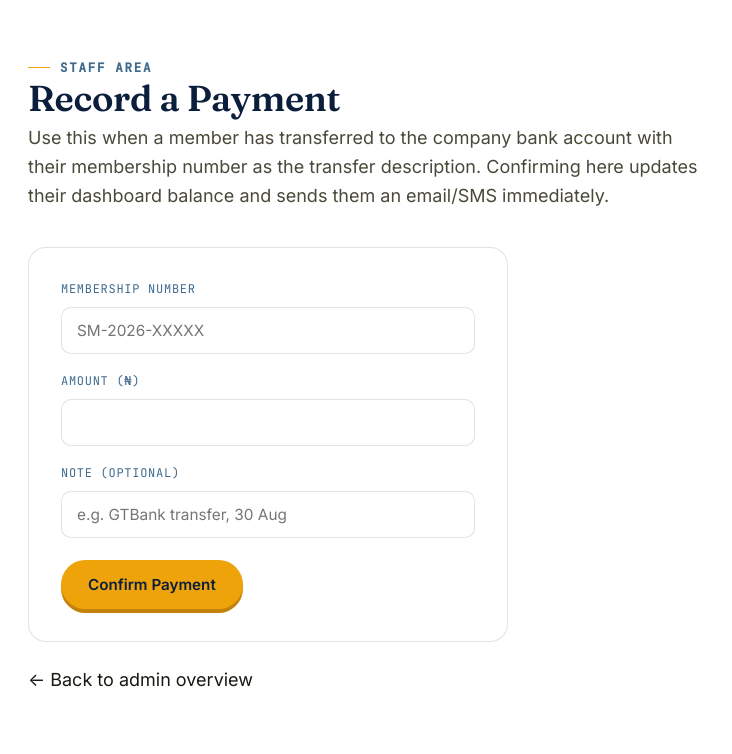
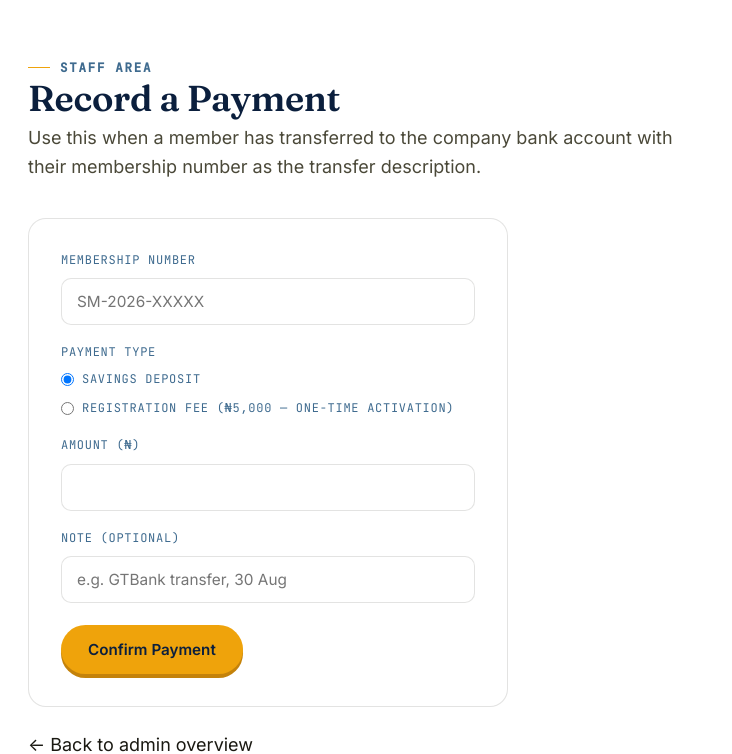
Before and after one commit to tuna204/smile-microfinance-system, a Flask app: template templates/admin/record_payment.html in a window 1280 px wide. Shown: the part 87-841 px from the top of the page, without its empty margins (0-732 px from the left). Before the commit the page ends 774 px from the top, so only its background shows below. Run offline with Flask 3, Linux system fonts and the light colour scheme; the template is opened without the code that fills it, so the values that code supplies are empty; parts of the project's set-up code (start-up, migrations or seed data) failed here and were passed over.

Commit message:
Update record_payment.html

```diff
--- a/templates/admin/record_payment.html
+++ b/templates/admin/record_payment.html
@@ -5,7 +5,7 @@
 <div class="app-page-head">
   <span class="eyebrow">Staff Area</span>
   <h1>Record a Payment</h1>
-  <p>Use this when a member has transferred to the company bank account with their membership number as the transfer description. Confirming here updates their dashboard balance and sends them an email/SMS immediately.</p>
+  <p>Use this when a member has transferred to the company bank account with their membership number as the transfer description.</p>
 </div>
 
 <div class="app-form-card">
@@ -14,18 +14,43 @@
       <label for="membership_no">Membership Number</label>
       <input type="text" id="membership_no" name="membership_no" placeholder="SM-2026-XXXXX" required>
     </div>
+
     <div class="field" style="margin-bottom:18px;">
+      <label>Payment Type</label>
+      <div class="field-radio-group" style="flex-direction:column; align-items:flex-start; gap:10px;">
+        <label class="field-radio">
+          <input type="radio" name="payment_type" value="savings" checked onchange="toggleAmountField()">
+          Savings Deposit
+        </label>
+        <label class="field-radio">
+          <input type="radio" name="payment_type" value="registration_fee" onchange="toggleAmountField()">
+          Registration Fee (₦5,000 — one-time activation)
+        </label>
+      </div>
+    </div>
+
+    <div class="field" id="amount-field" style="margin-bottom:18px;">
       <label for="amount">Amount (₦)</label>
-      <input type="number" id="amount" name="amount" step="0.01" min="0.01" required>
+      <input type="number" id="amount" name="amount" step="0.01" min="0.01">
     </div>
+
     <div class="field" style="margin-bottom:22px;">
       <label for="narration">Note (optional)</label>
       <input type="text" id="narration" name="narration" placeholder="e.g. GTBank transfer, 30 Aug">
     </div>
+
     <button type="submit" class="btn btn-primary">Confirm Payment</button>
   </form>
 </div>
 
+<script>
+function toggleAmountField() {
+  const isRegFee = document.querySelector('input[name="payment_type"]:checked').value === 'registration_fee';
+  document.getElementById('amount-field').style.display = isRegFee ? 'none' : 'block';
+  document.getElementById('amount').required = !isRegFee;
+}
+</script>
+
 <p style="margin-top:24px;"><a href="{{ url_for('admin.home') }}">&larr; Back to admin overview</a></p>
 
 {% endblock %}
```
